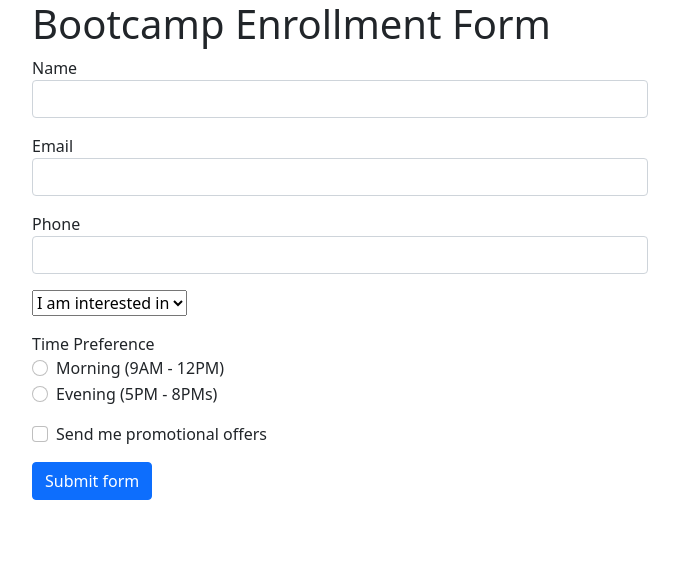
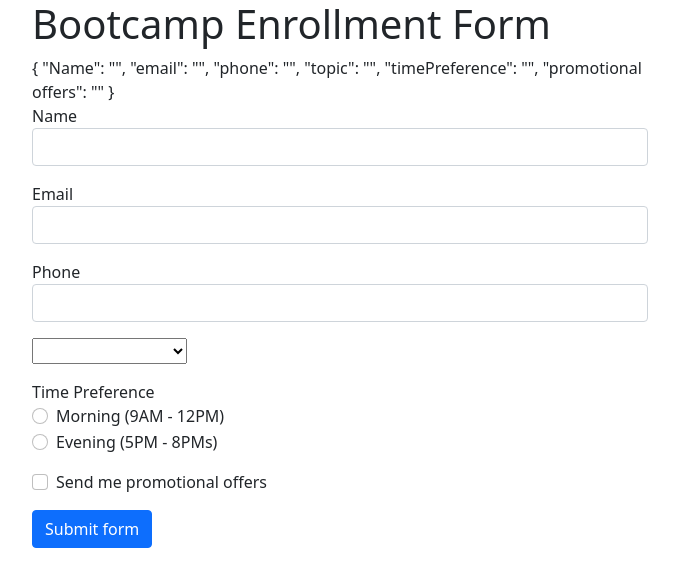
Before and after one commit to hassanfigui1/angular_forms, an Angular app in the folder angular_forms/: page / in a window 1280 px wide. Shown: the top 586 px of the page, without its empty margins (300-979 px from the left). Built offline with nearby package versions, Linux system fonts and the light colour scheme.

Commit message:
importing FormsModel

```diff
--- a/angular_forms/src/app/app.module.ts
+++ b/angular_forms/src/app/app.module.ts
@@ -1,6 +1,6 @@
 import { NgModule } from '@angular/core';
 import { BrowserModule } from '@angular/platform-browser';
-
+import { FormsModule } from '@angular/forms';
 import { AppRoutingModule } from './app-routing.module';
 import { AppComponent } from './app.component';
 import { FormComponentComponent } from './form-component/form-component.component';
@@ -12,7 +12,8 @@ import { FormComponentComponent } from './form-component/form-component.componen
   ],
   imports: [
     BrowserModule,
-    AppRoutingModule
+    AppRoutingModule,
+    FormsModule
   ],
   providers: [],
   bootstrap: [AppComponent]
--- a/angular_forms/src/app/form-component/form-component.component.html
+++ b/angular_forms/src/app/form-component/form-component.component.html
@@ -1,20 +1,21 @@
 <div class="container-fluid">
     <h1 class="title">Bootcamp Enrollment Form</h1>
-    <form>
+    <form #userForm="ngForm">
+        {{userForm.value| json}}
         <div class="form-group mb-3">
             <label>Name</label>
-            <input type="text" class="form-control">
+            <input type="text" ngModel name="Name" class="form-control">
         </div>
         <div class="form-group mb-3">
             <label>Email</label>
-            <input type="email" class="form-control">
+            <input type="email" ngModel name="email" class="form-control">
         </div>
         <div class="form-group mb-3">
             <label>Phone</label>
-            <input type="tel" class="form-control">
+            <input type="tel" ngModel name="phone" class="form-control">
         </div>
         <div class="form-group mb-3">
-            <select class="custom-select">
+            <select class="custom-select" ngModel name="topic">
                 <option selected>I am interested in</option>
                 <option *ngFor="let topic of topics">{{topic}}</option>
             </select>
@@ -22,16 +23,16 @@
         <div class="mb-3">
             <label>Time Preference</label>
             <div class="form-check">
-                <input type="radio" class="form-check-input" name="timePreference" value="morning" >
+                <input type="radio" class="form-check-input" ngModel name="timePreference" value="morning" >
                 <label class="form-check-label">Morning (9AM - 12PM)</label>
             </div>
             <div class="form-check">
-                <input type="radio" class="form-check-input" name="timePreference" value="evening" >
+                <input type="radio" class="form-check-input" ngModel name="timePreference" value="evening" >
                 <label class="form-check-label">Evening (5PM - 8PMs)</label>
             </div>
         </div>
         <div class="form-check mb-3">
-            <input type="checkbox" class="form-check-input">
+            <input type="checkbox" ngModel name="promotional offers" class="form-check-input">
             <label class="form-check-label">Send me promotional offers</label>
         </div>
         <button class="btn btn-primary">Submit form</button>
```
